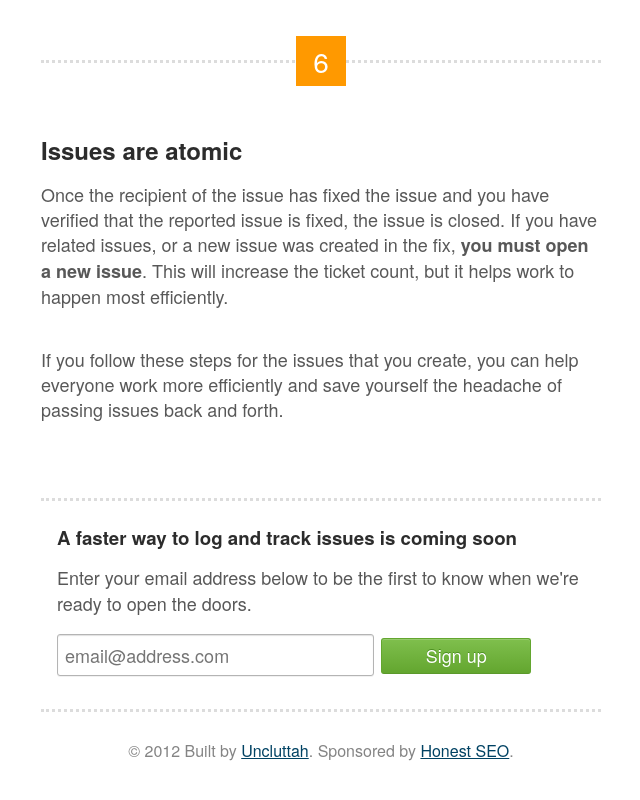
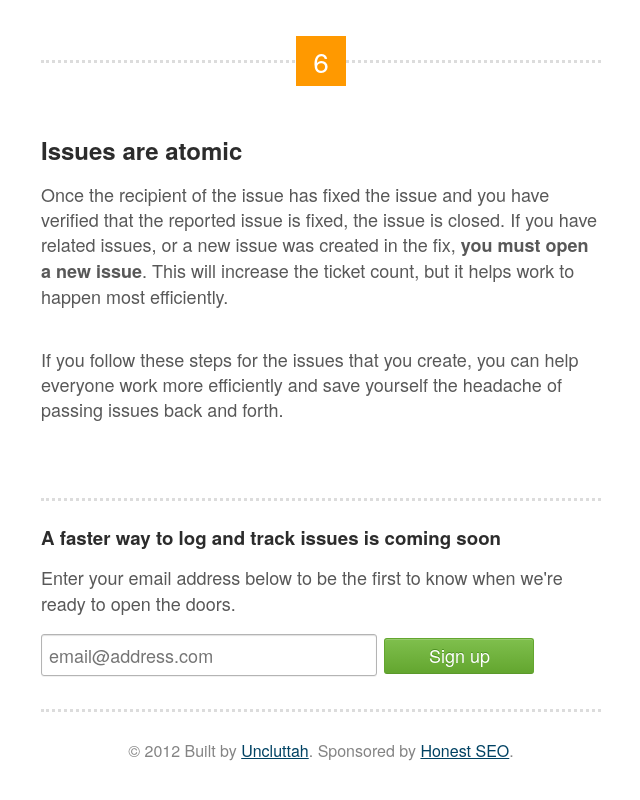
Before and after one commit to hondocode/how-to-properly-log-an-issue, a plain HTML site: page public/index.html in a window 1280 px wide. Shown: the part 3215-4015 px from the top of the page, without its empty margins (319-959 px from the left). Drawn offline with Linux system fonts and the light colour scheme.

Commit message:
New form

```diff
--- a/public/styles.css
+++ b/public/styles.css
@@ -74,7 +74,7 @@ body {
 
 	.promo {
 		margin: 4.688em 0 0;
-		padding: 1.75em 1em;
+		padding: 1.75em 0;
 		border-top: 3px dotted rgb(220,220,220);
 	}
 
```
